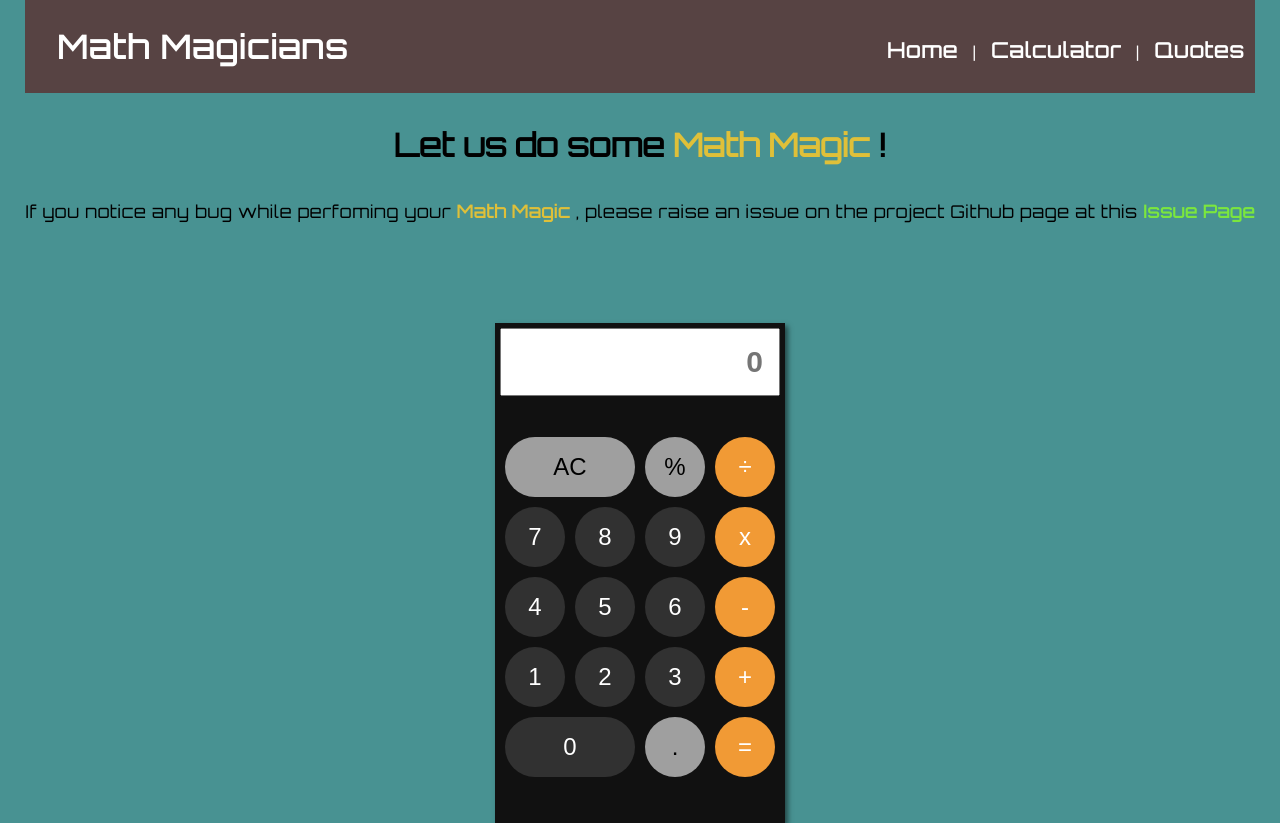
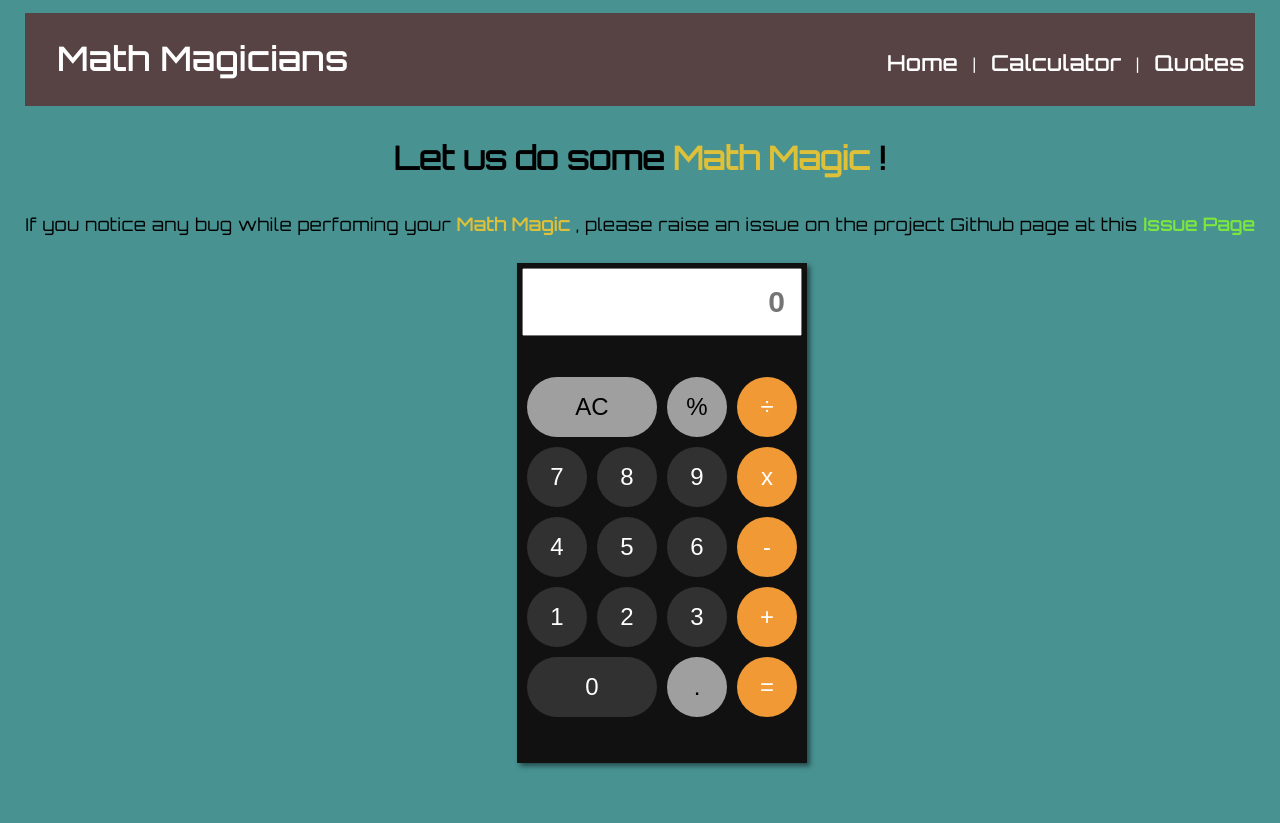
Before and after one commit to Mikelobi/Maths-Magician-Project, a React (Create React App) app: page /calculator in a window 1280 px wide. After the commit the page ends 800 px from the top, so only its background shows below. Built offline with nearby package versions, Linux system fonts and the light colour scheme.

Commit message:
Used the react router in App file

```diff
--- a/src/App.css
+++ b/src/App.css
@@ -1,5 +1,6 @@
-.calc {
-  padding-top: 5em;
+.container {
+  width: 100vw;
+  height: 100vh;
   display: flex;
   align-items: center;
   justify-content: center;
--- a/src/App.js
+++ b/src/App.js
@@ -1,35 +1,18 @@
 import React from 'react';
+import { Routes, Route } from 'react-router-dom';
+import Quotes from './routes/Quotes';
+import Home from './routes/Home';
 import Calculator from './components/Calculator';
-import Navigation from './components/Navigation';
 import './App.css';
 
 function App() {
   return (
-    <div>
-      <Navigation />
-      <div className="calc-content">
-        <h3>
-          Let us do some
-          {' '}
-          <span> Math Magic </span>
-          !
-        </h3>
-        <p>
-          If you notice any bug while perfoming your
-          {' '}
-          <span> Math Magic </span>
-          ,
-          please raise an issue on the project Github page at this
-          {' '}
-          <a href="https://github.com/Mikelobi/Maths-Magician-Project/issues">
-            Issue Page
-          </a>
-          {' '}
-        </p>
-      </div>
-      <div className="calc">
-        <Calculator />
-      </div>
+    <div className="containter">
+      <Routes>
+        <Route path="/" element={<Home />} />
+        <Route path="/calculator" element={<Calculator />} />
+        <Route path="/quotes" element={<Quotes />} />
+      </Routes>
     </div>
   );
 }
--- a/src/components/Calculator.css
+++ b/src/components/Calculator.css
@@ -6,6 +6,7 @@
   height: 500px;
   width: 290px;
   padding: 5px;
+  margin: 2% 0 2% 40%;
 }
 
 button {
--- a/src/components/Calculator.js
+++ b/src/components/Calculator.js
@@ -1,6 +1,6 @@
 import React, { useEffect, useState } from 'react';
 import calculate from '../logic/calculate';
-
+import Navigation from './Navigation';
 import './Calculator.css';
 
 const Calculator = () => {
@@ -36,6 +36,28 @@ const Calculator = () => {
   };
 
   return (
+    <div>
+      <Navigation />
+      <div className="calc-content">
+        <h3>
+          Let us do some
+          {' '}
+          <span> Math Magic </span>
+          !
+        </h3>
+        <p>
+          If you notice any bug while perfoming your
+          {' '}
+          <span> Math Magic </span>
+          ,
+          please raise an issue on the project Github page at this
+          {' '}
+          <a href="https://github.com/Mikelobi/Maths-Magician-Project/issues">
+            Issue Page
+          </a>
+          {' '}
+        </p>
+      </div>
       <div className="calculator">
         <div id="display-result" className="display-result">
           <input className="display" placeholder="0" />
@@ -83,6 +105,7 @@ const Calculator = () => {
           ))}
         </div>
       </div>
+    </div>
   );
 };
 
--- a/src/index.js
+++ b/src/index.js
@@ -1,22 +1,15 @@
 import React from 'react';
 import { render } from 'react-dom';
-import { BrowserRouter, Routes, Route } from 'react-router-dom';
-
+import { BrowserRouter } from 'react-router-dom';
 import './index.css';
 import App from './App';
-import Quotes from './routes/Quotes';
-import Home from './routes/Home';
 
 const rootElement = document.getElementById('root');
 
 render(
   <React.StrictMode>
     <BrowserRouter>
-      <Routes>
-        <Route path="/" element={<Home />} />
-        <Route path="/calculator" element={<App />} />
-        <Route path="/quotes" element={<Quotes />} />
-      </Routes>
+      <App />
     </BrowserRouter>
   </React.StrictMode>,
   rootElement,
```
Lines whose indentation alone changed are shown as unchanged.
